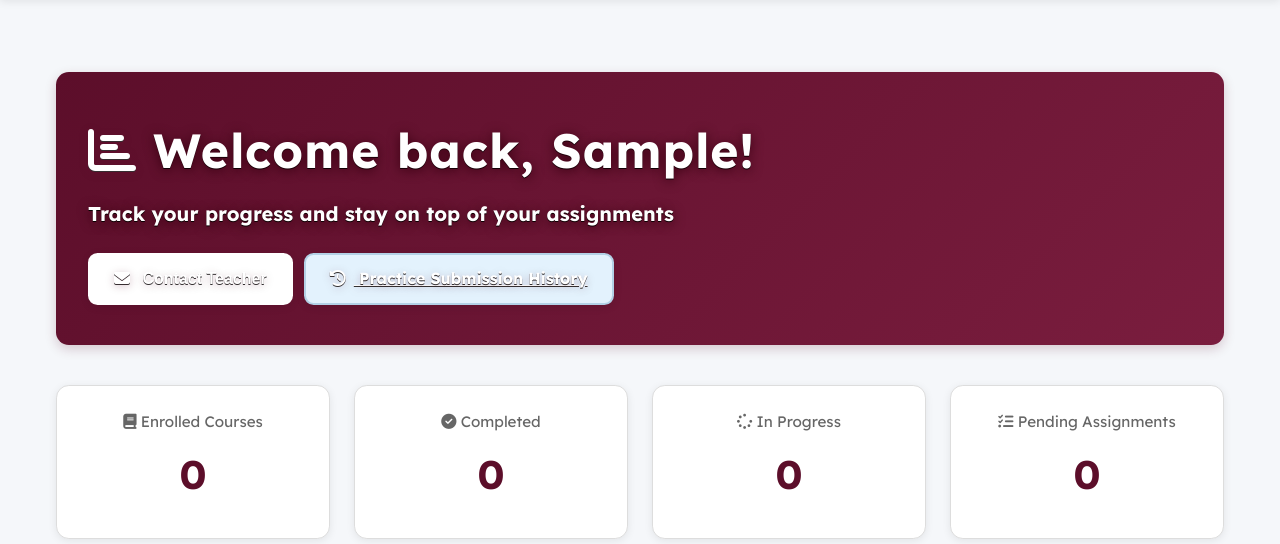
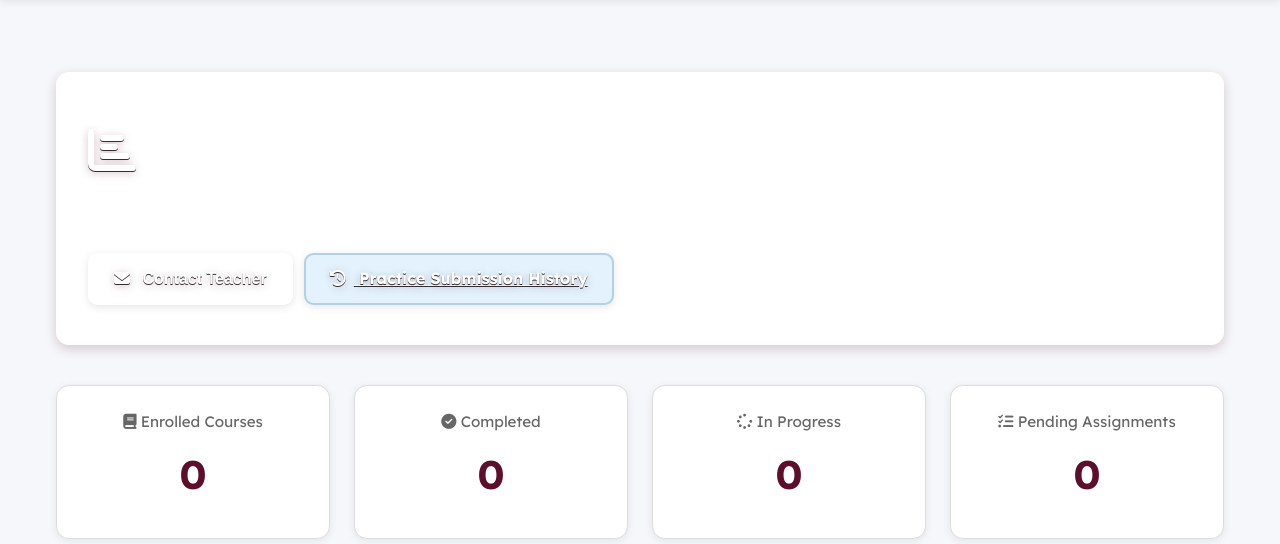
Before and after one commit to WHS-DTECH/ClassTrainingSys, a Flask app: page /dashboard in a window 1280 px wide. Shown: the part 95-639 px from the top of the page. Run offline with Flask 3, Linux system fonts and the light colour scheme; the visitor is signed in with stand-in values (Sample User, id 1); data that the repository does not hold is empty; some libraries are stand-ins or nearby versions.

Commit message:
Fix the dashboard Title Box

```diff
--- a/static/css/style.css
+++ b/static/css/style.css
@@ -1,3 +1,16 @@
+/* Fix: Make dashboard header text readable */
+.dashboard-header {
+	background: #fff !important;
+	color: #5c0e2a !important;
+	border-radius: 1em;
+	box-shadow: 0 2px 8px rgba(92,14,42,0.07);
+}
+.dashboard-header h1,
+.dashboard-header p {
+	color: #5c0e2a !important;
+	background: transparent !important;
+	text-shadow: none !important;
+}
 /* Fix: Ensure teacher dashboard text is readable on dark background */
 .split-dashboard .teacher-col .dashboard {
 	background: #fff !important;
```
